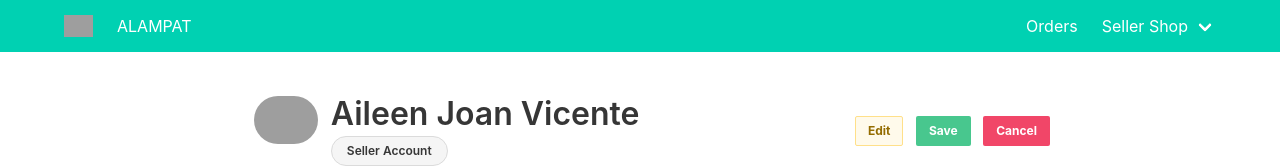
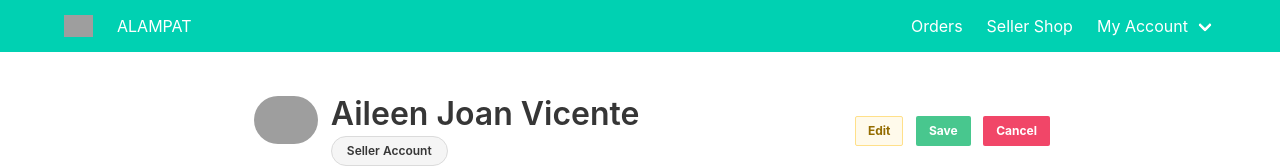
Before and after one commit to Littoo/ALAMPAT-Front-Back-End, an Angular app: page / in a window 1280 px wide. Shown: the top 167 px of the page. Built offline with nearby package versions, Linux system fonts and the light colour scheme; grey boxes are pictures that could not be loaded.

Commit message:
Updated Header NavBar
Added 'My Account' dropdown link

```diff
--- a/src/app/components/myaccountseller/myaccountseller.component.html
+++ b/src/app/components/myaccountseller/myaccountseller.component.html
@@ -38,9 +38,12 @@
                     <a class="navbar-item ">
                         Orders
                     </a>
+                    <a class="navbar-item ">
+                        Seller Shop
+                    </a>
                     <div class="navbar-item has-dropdown is-hoverable is-right">
                         <a class="navbar-link ">
-                            Seller Shop
+                            My Account
                         </a>
                         <div class="navbar-dropdown">
                             <a class="navbar-item">
```
